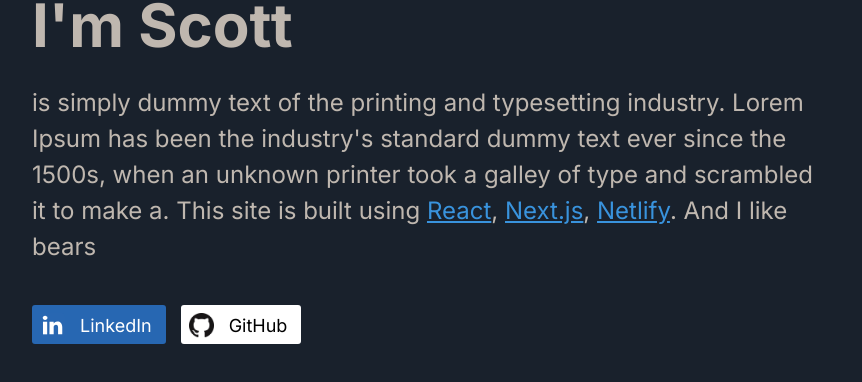
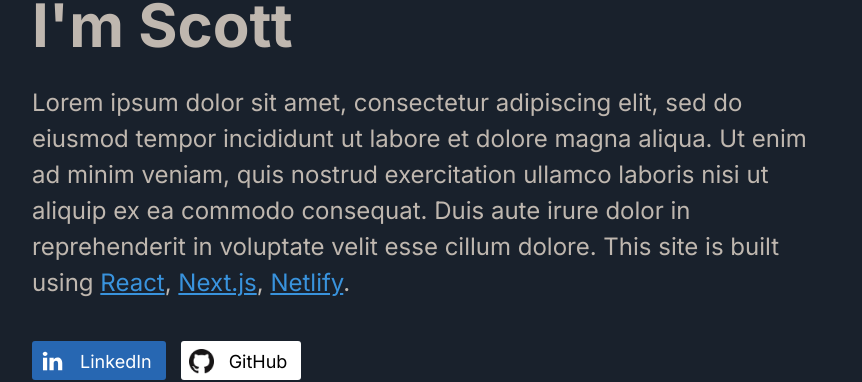
Before and after one commit to splybon/portfolio, a Next.js app: page / in a window 1280 px wide. Shown: the part 209-591 px from the top of the page, without its empty margins (208-1070 px from the left). Built offline with nearby package versions, Linux system fonts and the light colour scheme.

Commit message:
chore: updating lorem text

```diff
--- a/pages/index.js
+++ b/pages/index.js
@@ -20,13 +20,14 @@
       <div className={styles.home}>
         <h1 className={styles.title}>I'm Scott</h1>
         <p className={styles.description}>
-          is simply dummy text of the printing and typesetting industry. Lorem
-          Ipsum has been the industry's standard dummy text ever since the
-          1500s, when an unknown printer took a galley of type and scrambled it
-          to make a. This site is built using{" "}
-          <a href="https://reactjs.org/">React</a>,{" "}
+          Lorem ipsum dolor sit amet, consectetur adipiscing elit, sed do
+          eiusmod tempor incididunt ut labore et dolore magna aliqua. Ut enim ad
+          minim veniam, quis nostrud exercitation ullamco laboris nisi ut
+          aliquip ex ea commodo consequat. Duis aute irure dolor in
+          reprehenderit in voluptate velit esse cillum dolore. This site is
+          built using <a href="https://reactjs.org/">React</a>,{" "}
           <a href="https://nextjs.org/">Next.js</a>,{" "}
-          <a href="https://www.netlify.com/">Netlify</a>. And I like bears
+          <a href="https://www.netlify.com/">Netlify</a>.
         </p>
         <ul className={styles.socialList}>
           <li className={styles.linkedin}>
@@ -85,7 +86,7 @@
                   <h4>{project.title}</h4>
                   <ul className={styles.bullets}>
                     {project.bullets.map((bullet) => (
-                      <li>
+                      <li key={bullet}>
                         <small>{bullet}</small>
                       </li>
                     ))}
```
